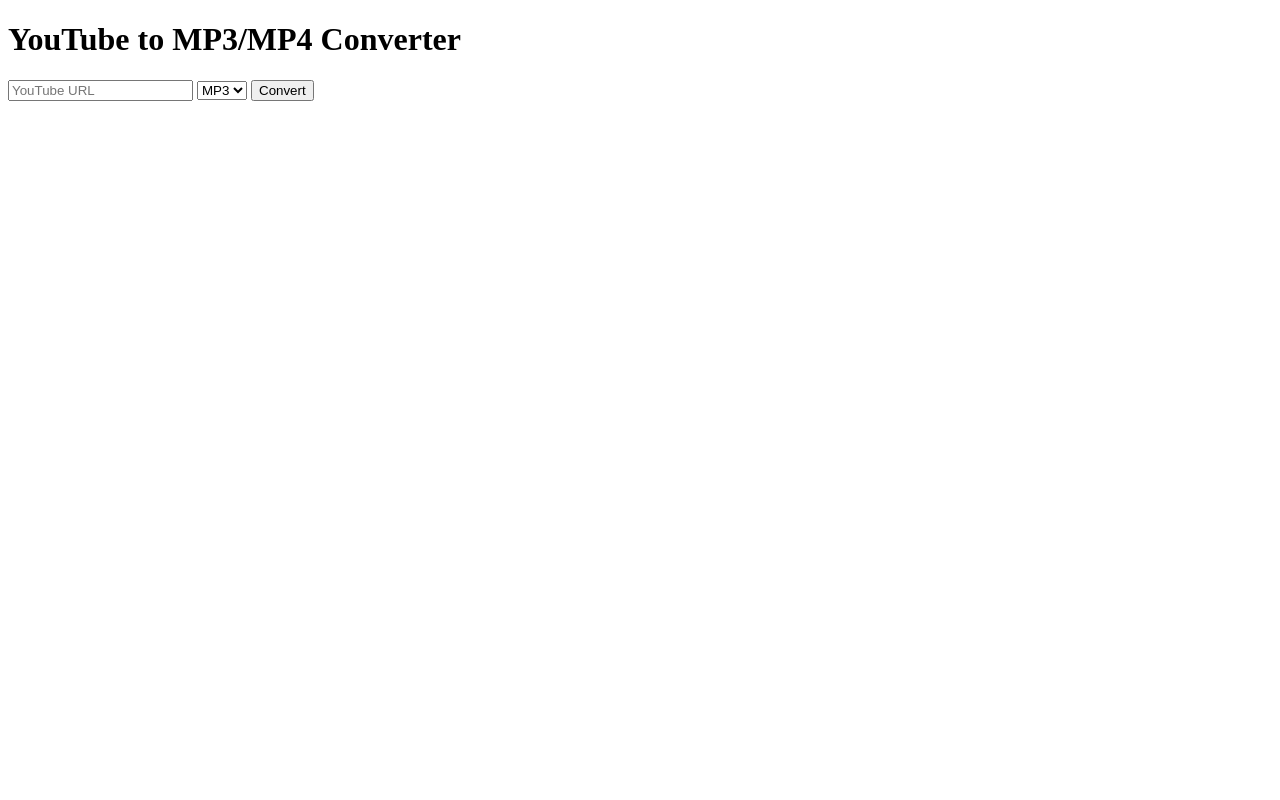
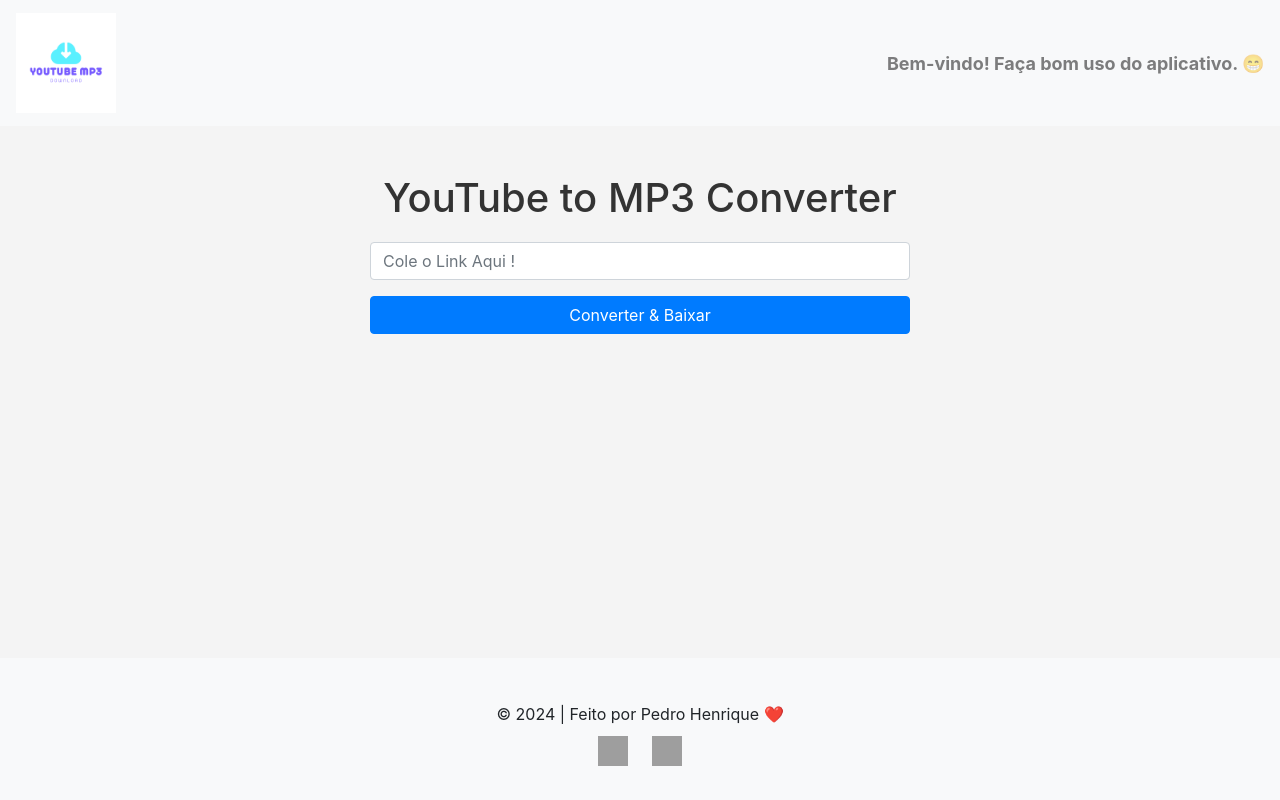
Before and after one commit to peulearning/youtube-converter, a Flask app: page / in a window 1280 px wide. Run offline with Flask 3, Linux system fonts and the light colour scheme; some libraries are stand-ins or nearby versions; grey boxes are pictures that could not be loaded.

Commit message:
Initial Commit ✨

```diff
--- a/app.py
+++ b/app.py
@@ -1,6 +1,6 @@
-from flask import Flask, request, send_file, render_template
+from flask import Flask, request, send_file, render_template, redirect, url_for
 from pytube import YouTube
-from moviepy.editor import VideoFileClip
+from moviepy.editor import AudioFileClip
 import os
 
 app = Flask(__name__)
@@ -12,20 +12,18 @@
 @app.route('/convert', methods=['POST'])
 def convert_video():
     url = request.form['url']
-    video_format = request.form['format']
 
     yt = YouTube(url)
-    stream = yt.streams.filter(only_audio=(video_format == 'mp3')).first()
+    stream = yt.streams.filter(only_audio=True).first()
     output_file = stream.download()
 
-    if video_format == 'mp3':
-        base, ext = os.path.splitext(output_file)
-        mp3_file = base + '.mp3'
-        VideoFileClip(output_file).audio.write_audiofile(mp3_file)
-        os.remove(output_file)
-        output_file = mp3_file
+    # Convert to MP3
+    base, ext = os.path.splitext(output_file)
+    mp3_file = base + '.mp3'
+    AudioFileClip(output_file).write_audiofile(mp3_file)
+    os.remove(output_file)
 
-    return send_file(output_file, as_attachment=True)
+    return send_file(mp3_file, as_attachment=True)
 
 if __name__ == '__main__':
     app.run(debug=True)
--- /dev/null
+++ b/static/styles.css
@@ -0,0 +1,47 @@
+body {
+  background-color: #f4f4f4;
+  margin: 0;
+  padding: 0;
+  display: flex;
+  flex-direction: column;
+  min-height: 100vh;
+}
+
+.container {
+  flex: 1;
+}
+
+h1 {
+  color: #333;
+  margin-bottom: 20px;
+}
+
+footer {
+  background-color: #f8f9fa;
+  padding: 10px 0;
+}
+
+footer p {
+  margin: 0;
+  padding: 10px;
+}
+
+footer a {
+  margin: 0 10px;
+  color: #007bff;
+}
+
+footer a:hover {
+  color: #0056b3;
+  text-decoration: none;
+}
+
+.navbar-brand img {
+  width: 100px;
+  height: auto;
+}
+
+.welcome-message {
+  font-size: 18px;
+  font-weight: bold;
+}
--- a/templates/index.html
+++ b/templates/index.html
@@ -3,17 +3,65 @@
 <head>
     <meta charset="UTF-8">
     <meta name="viewport" content="width=device-width, initial-scale=1.0">
-    <title>YouTube to MP3/MP4 Converter</title>
+    <title>Conversor de Vídeos -  Youtube para MP3 </title>
+    <link rel="icon" href="{{ url_for('static', filename='images/icon.ico') }}">
+    <link rel="stylesheet" href="https://stackpath.bootstrapcdn.com/bootstrap/4.5.2/css/bootstrap.min.css">
+    <link rel="stylesheet" href="{{ url_for('static', filename='styles.css') }}">
+
 </head>
 <body>
-    <h1>YouTube to MP3/MP4 Converter</h1>
-    <form action="/convert" method="post">
-        <input type="text" name="url" placeholder="YouTube URL" required>
-        <select name="format">
-            <option value="mp3">MP3</option>
-            <option value="mp4">MP4</option>
-        </select>
-        <button type="submit">Convert</button>
-    </form>
+    <!-- Navbar -->
+    <nav class="navbar navbar-expand-lg navbar-light bg-light">
+        <a class="navbar-brand" href="#">
+            <img src="{{ url_for('static', filename='images/logo.png') }}" alt="Your Logo" width="30" height="30">
+        </a>
+        <button class="navbar-toggler" type="button" data-toggle="collapse" data-target="#navbarNav" aria-controls="navbarNav" aria-expanded="false" aria-label="Toggle navigation">
+            <span class="navbar-toggler-icon"></span>
+        </button>
+        <div class="collapse navbar-collapse" id="navbarNav">
+            <ul class="navbar-nav ml-auto">
+                <li class="nav-item d-lg-none">
+                    <a class="nav-link" href="#">Menu</a>
+                </li>
+            </ul>
+        </div>
+        <!-- Mensagem de boas-vindas centralizada -->
+        <div class="navbar-text mx-auto welcome-message">Bem-vindo! Faça bom uso do aplicativo. 😁</div>
+    </nav>
+
+    <div class="container mt-5">
+        <div class="row justify-content-center">
+            <div class="col-md-6">
+                <h1 class="text-center">YouTube to MP3 Converter</h1>
+                <form action="/convert" method="post">
+                    <div class="form-group">
+                        <input type="text" name="url" class="form-control" placeholder="Cole o Link Aqui !" required>
+                    </div>
+                    <button type="submit" class="btn btn-primary btn-block">Converter & Baixar</button>
+                </form>
+            </div>
+        </div>
+    </div>
+
+    <!-- Footer -->
+    <footer class="bg-light text-center text-lg-start mt-5">
+        <div class="container p-4">
+            <div class="row">
+                <div class="col-lg-12 text-center">
+                    <p>&copy; 2024 | Feito por Pedro Henrique ❤️</p>
+                    <a href="https://www.linkedin.com/in/pedro-henrique-a-m-ribeiro-292890229/" target="_blank">
+                        <img src="https://cdn-icons-png.flaticon.com/512/174/174857.png" alt="LinkedIn" width="30" height="30">
+                    </a>
+                    <a href="https://github.com/peulearning" target="_blank">
+                        <img src="https://cdn-icons-png.flaticon.com/512/25/25231.png" alt="GitHub" width="30" height="30">
+                    </a>
+                </div>
+            </div>
+        </div>
+    </footer>
+
+    <script src="https://code.jquery.com/jquery-3.5.1.slim.min.js"></script>
+    <script src="https://cdn.jsdelivr.net/npm/@popperjs/core@2.5.2/dist/umd/popper.min.js"></script>
+    <script src="https://stackpath.bootstrapcdn.com/bootstrap/4.5.2/js/bootstrap.min.js"></script>
 </body>
 </html>
```
Also changed, not shown: README.md, static/images/icon.ico (added), static/images/logo.png (added).
